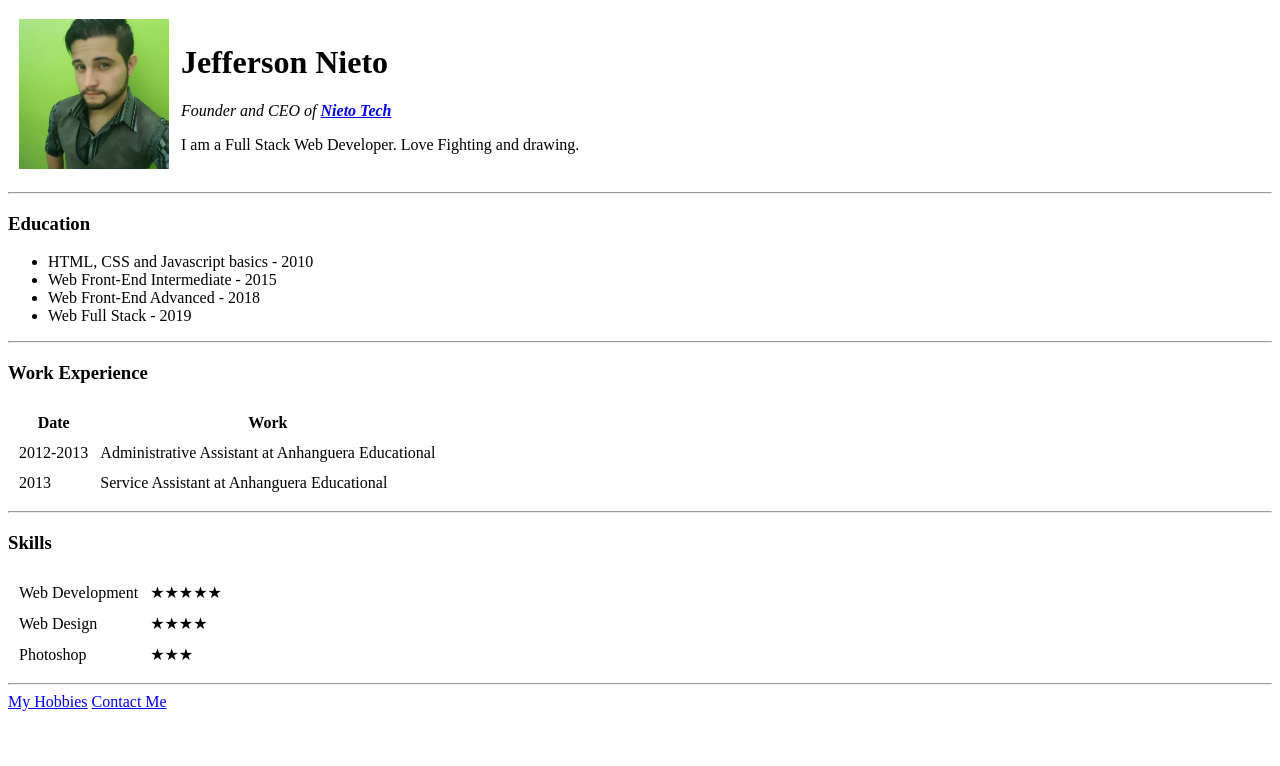
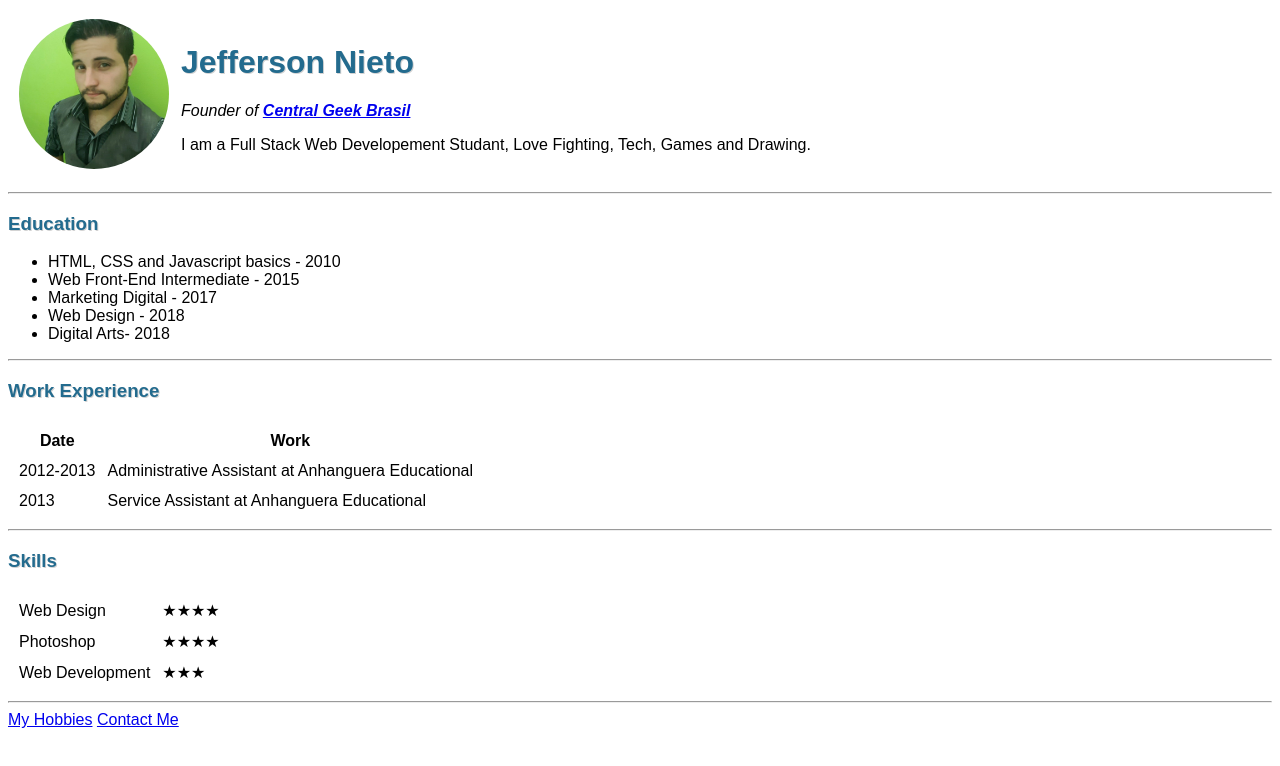
Before and after one commit to JeffersonNieto/cv, a plain HTML site: page index.html in a window 1280 px wide. Drawn offline with Linux system fonts and the light colour scheme.

Commit message:
Add CSS Style

```diff
--- /dev/null
+++ b/Style.css
@@ -0,0 +1,21 @@
+body {
+  background-color: #FFFFFF;
+  font-family: Arial;
+}
+
+h1{
+  color: #236B8E;
+  text-shadow: 1px 1px lightgray;
+  font-family: Arial;
+}
+
+h3{
+  color: #236B8E;
+  text-shadow: 1px 1px lightgray;
+  font-family: Arial;
+}
+
+/* Classe para borda redonda da imagem */
+.img-circle{
+border-radius: 50%;
+}
--- a/index.html
+++ b/index.html
@@ -3,17 +3,18 @@
 
 <head>
   <meta charset="utf-8">
+  <link href="Style.css" rel="stylesheet" type="text/css">
   <title>Jefferson's Personal Site</title>
 </head>
 
 <body>
   <table cellspacing="10">
     <tr>
-      <td><img src="images/myphoto.jpg" height="150px" width="150px" alt="jefferson profile picture"></td>
+      <td><img class="img-circle" src="images/myphoto.jpg" height="150px" width="150px" alt="jefferson profile picture"></td>
       <td>
         <h1>Jefferson Nieto</h1>
-        <p><em>Founder and CEO of <strong><a href="www.fb.com/nietotech">Nieto Tech</a></strong></em></p>
-        <p>I am a Full Stack Web Developer. Love Fighting and drawing.</p>
+        <p><em>Founder of <strong><a href="https://www.facebook.com/CentralGeekBrasil">Central Geek Brasil</a></strong></em></p>
+        <p>I am a Full Stack Web Developement Studant, Love Fighting, Tech, Games and Drawing.</p>
       </td>
     </tr>
   </table>
@@ -24,8 +25,9 @@
   <ul>
     <li>HTML, CSS and Javascript basics - 2010</li>
     <li>Web Front-End Intermediate - 2015</li>
-    <li>Web Front-End Advanced - 2018</li>
-    <li>Web Full Stack - 2019</li>
+    <li>Marketing Digital - 2017</li>
+    <li>Web Design - 2018</li>
+    <li>Digital Arts- 2018</li>
   </ul>
 
   <hr>
@@ -60,19 +62,20 @@
 
   <table cellspacing="10">
     <tr>
-      <td>Web Development</td>
-      <td>★★★★★</td>
-    </tr>
-
-    <tr>
       <td>Web Design</td>
       <td>★★★★</td>
     </tr>
 
     <tr>
       <td>Photoshop</td>
+      <td>★★★★</td>
+    </tr>
+
+    <tr>
+      <td>Web Development</td>
       <td>★★★</td>
     </tr>
+
   </table>
 
   <hr>
```
